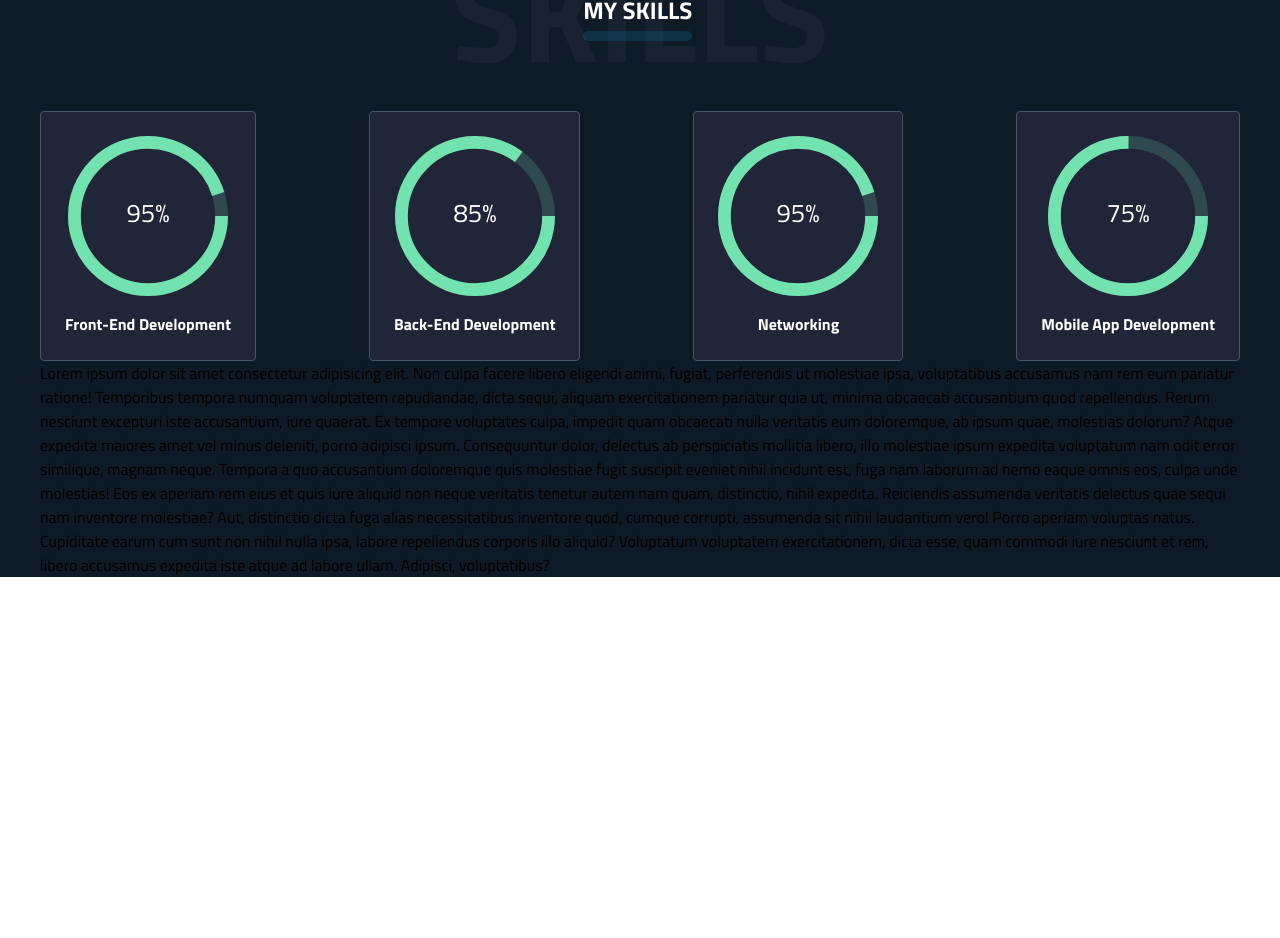
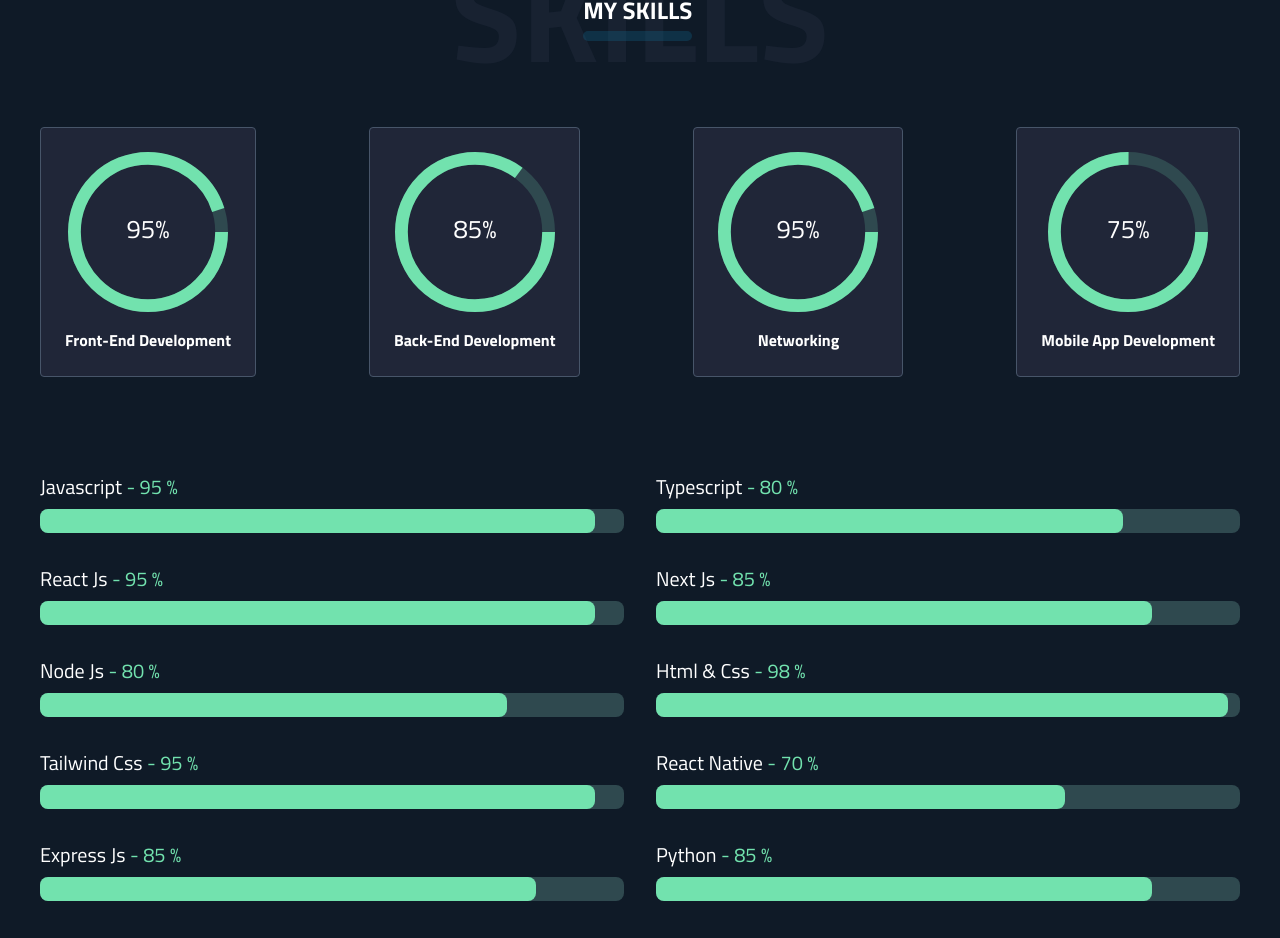
Before and after one commit to kamrul377/kamrul-portfolio, a React (Vite) app: page / in a window 1280 px wide. Shown: the part 1515-2453 px from the top of the page. Before the commit the page ends 2092 px from the top, so only its background shows below. Built offline with nearby package versions, Linux system fonts and the light colour scheme.

Commit message:
skills add

```diff
--- a/src/components/About.jsx
+++ b/src/components/About.jsx
@@ -11,7 +11,7 @@
 
 
 
-            <div className="about flex">
+            <div className="about md:flex">
                 <div className="images basis-1/2 p-4">
                     <img src={thinking} alt="" className='border-8 rounded shadow border-secondary' />
                 </div>
--- a/src/components/Intro.jsx
+++ b/src/components/Intro.jsx
@@ -1,9 +1,4 @@
 import React from 'react'
-import { FaLinkedin, FaSquareFacebook } from "react-icons/fa6";
-import { IoLogoLinkedin } from "react-icons/io5";
-import { FaSquareGithub } from "react-icons/fa6";
-import { TbWorldWww } from "react-icons/tb";
-import { FaTwitter } from "react-icons/fa6";
 import { IoArrowDownOutline } from "react-icons/io5";
 
 
@@ -12,37 +7,21 @@
 
 // images
 import kamrul from '../../public/images/kamrul.jpg'
+import Social from '../utils/Social';
 
 const Intro = () => {
   return (
     <div className='bg-primary h-[calc(100%-80px)] flex justify-center items-center gap-3'>
 
       <div className="about max-w-[900px] mx-auto flex flex-col justify-center items-center gap-3">
-        <img className='h-48 w-48 rounded-full ring-8 ring-secondary animate-none object-cover mb-10' src={kamrul} alt="" />
+        <img className='h-48 w-48 rounded-full ring-8 ring-secondary animate-none object-cover mb-10 mt-10 sm:mt-0' src={kamrul} alt="" />
 
 
         <Typing />
 
         <h1 className='text-[#fffffd] text-center text-md'>I am a frontend web developer. I can provide clean code and pixel perfect design. I also make website more & more interactive with web animations.</h1>
 
-        <div className="icons flex gap-7 mt-7">
-          <Link className="facebook p-3 bg-[#0f172a] rounded shadow border border-slate-800 text-white icn-dsn hover:text-black ">
-            <FaSquareFacebook size={25} className='hover:animate-pulse' />
-          </Link>
-          <Link className="facebook p-3 bg-[#0f172a] rounded shadow border border-slate-800 text-white icn-dsn hover:text-black">
-            <FaTwitter size={25} className='hover:animate-pulse'/>
-          </Link>
-          <Link className="facebook p-3 bg-[#0f172a] rounded shadow border border-slate-800 text-white icn-dsn hover:text-black">
-            <FaSquareGithub size={25} className='hover:animate-pulse'/>
-          </Link>
-          <Link className="facebook p-3 bg-[#0f172a] rounded shadow border border-slate-800 text-white icn-dsn hover:text-black">
-            <IoLogoLinkedin size={25} className='hover:animate-pulse'/>
-          </Link>
-          <Link className="facebook p-3 bg-[#0f172a] rounded shadow border border-slate-800 text-white icn-dsn hover:text-black">
-            <TbWorldWww size={25} className='hover:animate-pulse'/>
-          </Link>
-
-        </div>
+        <Social />
 
         <Link className='flex bg-transparent items-center gap-3 rounded-full px-4 py-[1px] border text-slate-400 hover:text-secondary hover:border-slate-500 transition-colors border-slate-800 mt-10 text-sm'>
           Scroll Down <IoArrowDownOutline className='animate-bounce' size={22} />
--- a/src/components/Navbar.jsx
+++ b/src/components/Navbar.jsx
@@ -1,12 +1,18 @@
-import React from 'react'
+import React, { useState } from 'react'
+import { HiOutlineBars3CenterLeft } from "react-icons/hi2";
+import { RxCross2 } from "react-icons/rx";
 
 const Navbar = () => {
+
+    const [phone, setPhone] = useState(false)
+
     return (
+        <>
             <div className='bg-primary flex px-10 justify-between h-20 items-center'>
                 <div className="logo">
                     <p className='text-secondary text-5xl font-bold'>KAMRUL.</p>
                 </div>
-            <div className="menu">
+                <div className="menu hidden sm:block">
                     <ul className='flex text-white gap-3 items-center justify-center text-[16px]'>
                         <li> <span className='text-secondary font-bold'>01.</span> HOME</li>
                         <li> <span className='text-secondary font-bold'>02.</span> ABOUT</li>
@@ -16,14 +22,36 @@
                         <li> <span className='text-secondary font-bold'>06.</span> CONTACT</li>
                     </ul>
                 </div>
-            <div className="hire">
+                <div className="bar-icons sm:hidden" onClick={() => setPhone(!phone)}>
+                    <HiOutlineBars3CenterLeft className='text-white font-bold cursor-pointer' size={35} />
+                </div>
+                <div className="hire hidden sm:block">
                     <button className='bg-secondary  rounded shadow text-sm btn font-bold'>HIRE ME</button>
                 </div>
 
-            {/* <button className='btn'>Hover me</button>  */}
+            </div>
+
+            {
+                phone && <div className='w-[100vw] h-[100vh] top-0 left-0 bg-[#000000c2] fixed z-50 transition-opacity duration-300 sm:hidden'>
+                    <div className='w-[70%] bg-primary right-0 top-0 h-screen fixed overscroll-y-none scroll-my-0'>
+
+                        <div className="top flex justify-between items-center py-5 border-b border-slate-500 px-3">
+                            <div className="logo">
+                                <p className='text-secondary text-3xl font-bold'>KAMRUL.</p>
+                            </div>
+                            <div className="bar-icons cursor-pointer" onClick={() => setPhone(false)}>
+                                <RxCross2 size={35} color='white' />
+                            </div>
+                        </div>
+
+                    </div>
+                </div>
+            }
+
+        </>
 
 
-        </div>
+
     )
 }
 
--- a/src/components/Skills.jsx
+++ b/src/components/Skills.jsx
@@ -1,7 +1,7 @@
 import React from 'react'
 import Heading from '../utils/Heading'
 import Circle from '../utils/Circle'
-
+import Skillbar from '../utils/Skillbar'
 
 
 const Skills = () => {
@@ -11,11 +11,29 @@
             <Heading heading="My Skills" inner="skills" />
 
 
-            <div className="skills-bar md:flex justify-between">
+            <div className="skills-bar md:flex md:flex-wrap justify-between">
                 <Circle name="Front-end Development" percentage="95" />
                 <Circle name="Back-end Development" percentage="85" />
                 <Circle name="Networking" percentage="95" />
                 <Circle name="Mobile App Development" percentage="75" />
+            </div>
+
+            <div className="skillbar mt-10 py-10 grid sm:grid-cols-2 gap-8">
+
+                <Skillbar number={95} name="javascript" />
+                <Skillbar number={80} name="typescript" />
+                <Skillbar number={95} name="React js" />
+                <Skillbar number={85} name="next js" />
+
+                <Skillbar number={80} name="Node js" />
+                <Skillbar number={98} name="html & css" />
+                <Skillbar number={95} name="tailwind css" />
+                <Skillbar number={70} name="React native" />
+                <Skillbar number={85} name="Express js" />
+                <Skillbar number={85} name="python" />
+                <Skillbar number={90} name="c & c++" />
+
+
             </div>
 
 
--- a/src/index.css
+++ b/src/index.css
@@ -9,6 +9,7 @@
 }
 body{
     font-family: 'Titillium Web', sans-serif;
+    overflow: auto;
 }
 .btn{
   position: relative;
--- a/src/utils/Circle.jsx
+++ b/src/utils/Circle.jsx
@@ -8,7 +8,7 @@
 
 const Circle = ({name,percentage}) => {
     return (
-        <div className='bg-[#202638] ba text-center py-6 px-6 rounded border border-slate-600 inline-block '>
+        <div className='bg-[#202638] ba text-center py-6 px-6 rounded border border-slate-600 inline-block w-full md:w-[46%] lg:w-auto md:my-4 my-2'>
             <div className='h-40 w-40 bg-transparent mx-auto'>
                 <CircularProgressbar value={percentage}
                     text={`${percentage}%`}
--- /dev/null
+++ b/src/utils/Skillbar.jsx
@@ -0,0 +1,20 @@
+import React from 'react'
+
+const Skillbar = ({ name, number }) => {
+
+  return (
+    <div className="bar flex flex-col gap-2">
+      <div className='text-white text-xl font-medium capitalize'>{name} <span className='text-secondary'> - {number} %</span> </div>
+      <div className="bar h-6 w-full bg-[#2f494f] rounded-lg relative">
+        {
+          number && <div style={{
+            width : `${number}%`
+          }} className={`h-6 absolute bg-secondary top-0 left-0 rounded-lg`}>
+          </div>
+        }
+      </div>
+    </div>
+  )
+}
+
+export default Skillbar
--- /dev/null
+++ b/src/utils/Social.jsx
@@ -0,0 +1,32 @@
+import React from 'react'
+import { FaLinkedin, FaSquareFacebook } from "react-icons/fa6";
+import { IoLogoLinkedin } from "react-icons/io5";
+import { FaSquareGithub } from "react-icons/fa6";
+import { TbWorldWww } from "react-icons/tb";
+import { FaTwitter } from "react-icons/fa6";
+import { Link } from 'react-router-dom';
+
+const Social = () => {
+    return (
+        <div className="icons flex gap-7 mt-7">
+            <Link className="facebook p-3 bg-[#0f172a] rounded shadow border border-slate-800 text-white icn-dsn hover:text-black ">
+                <FaSquareFacebook size={25} className='hover:animate-pulse' />
+            </Link>
+            <Link className="facebook p-3 bg-[#0f172a] rounded shadow border border-slate-800 text-white icn-dsn hover:text-black">
+                <FaTwitter size={25} className='hover:animate-pulse' />
+            </Link>
+            <Link className="facebook p-3 bg-[#0f172a] rounded shadow border border-slate-800 text-white icn-dsn hover:text-black">
+                <FaSquareGithub size={25} className='hover:animate-pulse' />
+            </Link>
+            <Link className="facebook p-3 bg-[#0f172a] rounded shadow border border-slate-800 text-white icn-dsn hover:text-black">
+                <IoLogoLinkedin size={25} className='hover:animate-pulse' />
+            </Link>
+            <Link className="facebook p-3 bg-[#0f172a] rounded shadow border border-slate-800 text-white icn-dsn hover:text-black">
+                <TbWorldWww size={25} className='hover:animate-pulse' />
+            </Link>
+
+        </div>
+    )
+}
+
+export default Social
```
Lines whose indentation alone changed are shown as unchanged.
